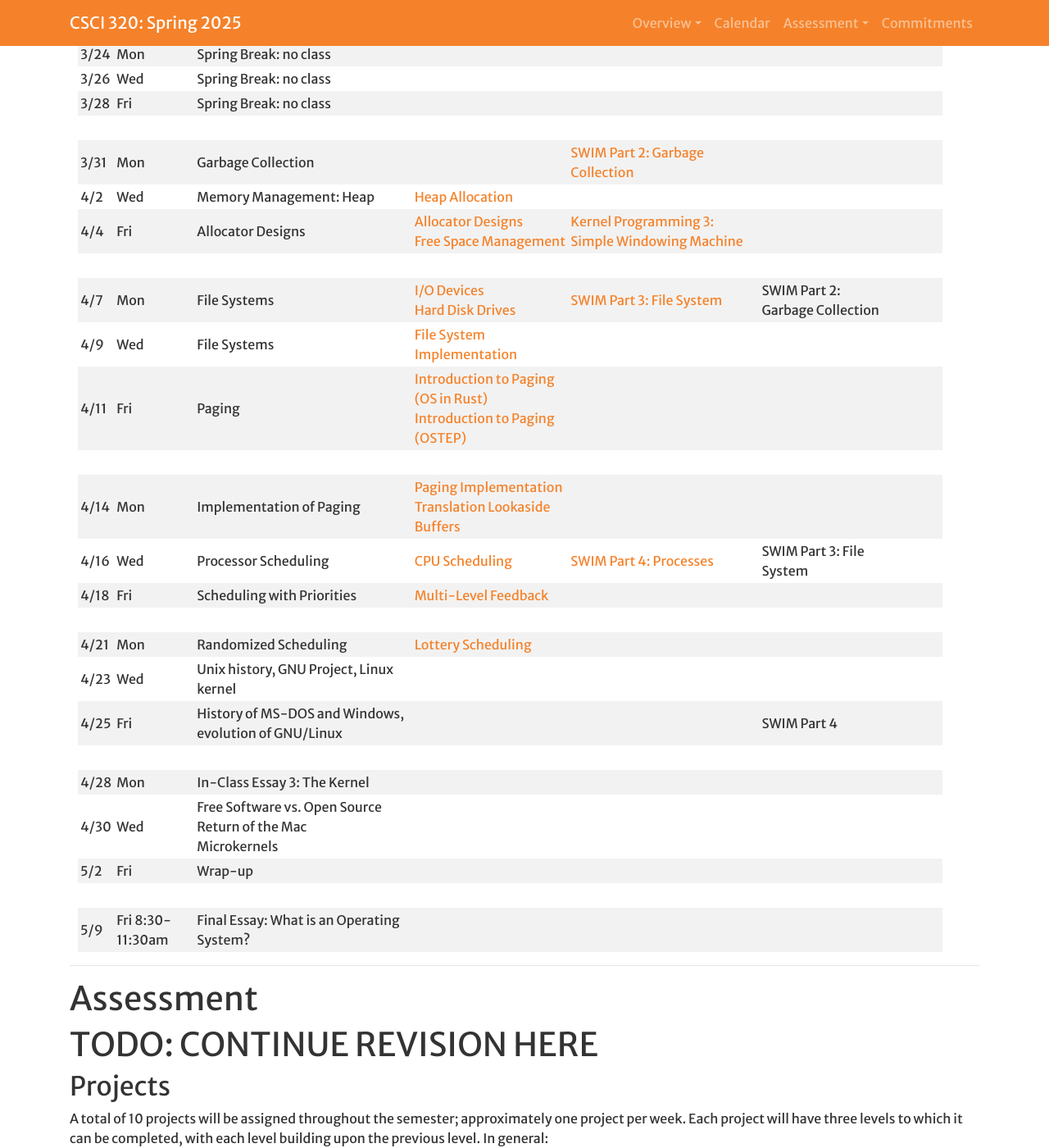
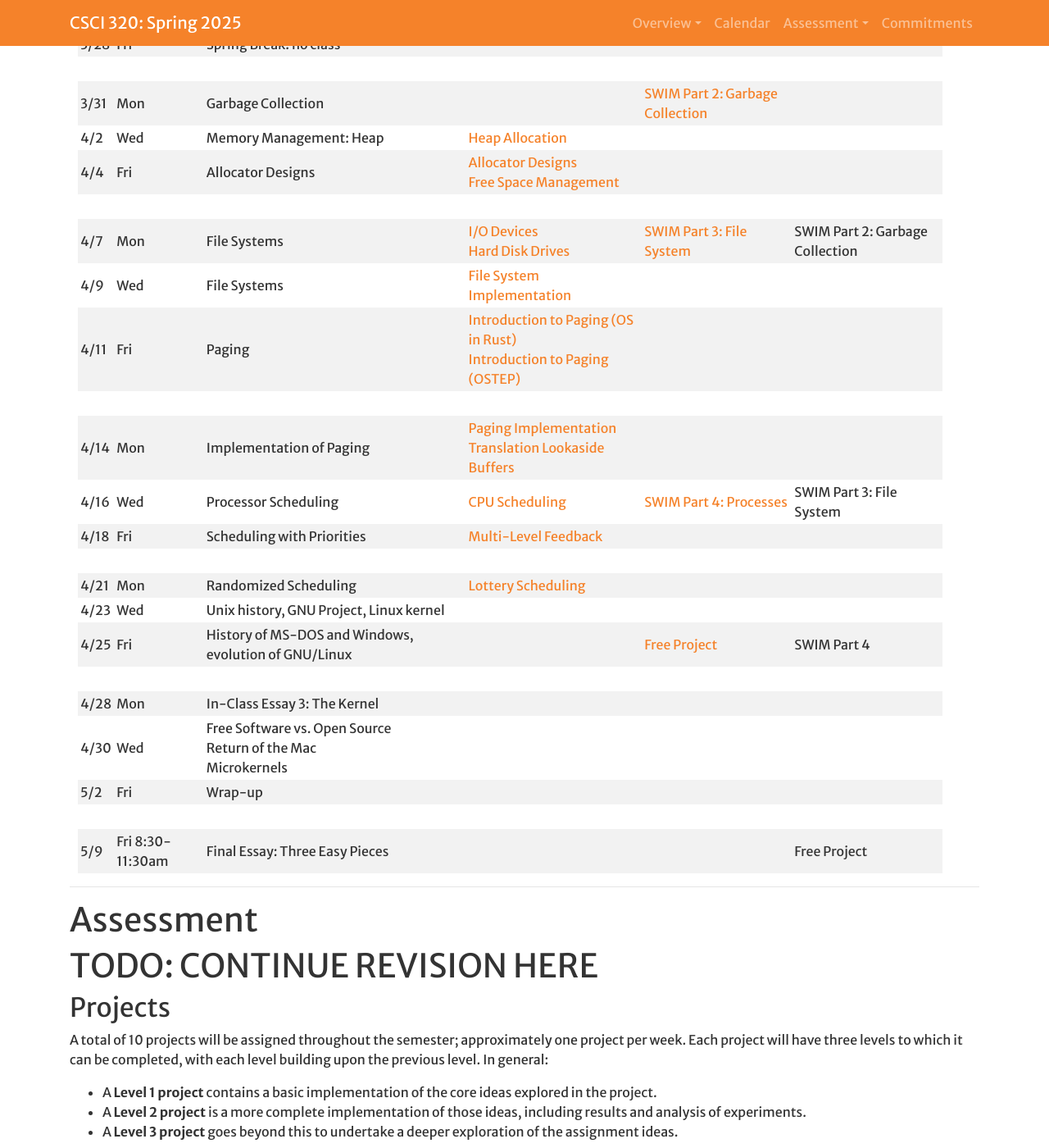
Before and after one commit to Hendrix-CS/csci320, a Jekyll site: the page built from index.md, in a window 1280 px wide and 1400 px high, scrolled down 3306 px. Shown: the whole window at 82% size. Built offline with Jekyll 4.4.1, drawn with Linux system fonts in a browser that asks for light colours; a script that is not in the unit is left out; our own code applies the rules of GitHub Pages for plain Markdown files; some of the changed text lies outside the part shown.

Commit message:
Update index.md

```diff
--- a/index.md
+++ b/index.md
@@ -85,7 +85,7 @@ Upon completing this course, our goal is for you to be able to:
 |      |
 | 3/31 | Mon | Garbage Collection | | [SWIM Part 2: Garbage Collection]() |
 | 4/2  | Wed | Memory Management: Heap | [Heap Allocation](https://os.phil-opp.com/heap-allocation/) | | |
-| 4/4  | Fri | Allocator Designs | [Allocator Designs](https://os.phil-opp.com/allocator-designs/)<br>[Free Space Management](http://pages.cs.wisc.edu/~remzi/OSTEP/vm-freespace.pdf) | [Kernel Programming 3: Simple Windowing Machine](https://hendrix-cs.github.io/csci320/projects/swim)  |  |
+| 4/4  | Fri | Allocator Designs | [Allocator Designs](https://os.phil-opp.com/allocator-designs/)<br>[Free Space Management](http://pages.cs.wisc.edu/~remzi/OSTEP/vm-freespace.pdf) | |  |
 |      |
 | 4/7  | Mon | File Systems | [I/O Devices](http://pages.cs.wisc.edu/~remzi/OSTEP/file-devices.pdf)<br>[Hard Disk Drives](http://pages.cs.wisc.edu/~remzi/OSTEP/file-disks.pdf)  | [SWIM Part 3: File System]({{site.baseurl}}/projects/filesystem.html) | SWIM Part 2: Garbage Collection |
 | 4/9  | Wed | File Systems | [File System Implementation](http://pages.cs.wisc.edu/~remzi/OSTEP/file-implementation.pdf) | |  |
@@ -97,13 +97,13 @@ Upon completing this course, our goal is for you to be able to:
 |      |
 | 4/21 | Mon | Randomized Scheduling | [Lottery Scheduling](http://pages.cs.wisc.edu/~remzi/OSTEP/cpu-sched-lottery.pdf) |  |  |
 | 4/23 | Wed | Unix history, GNU Project, Linux kernel
-| 4/25 | Fri | History of MS-DOS and Windows, evolution of GNU/Linux |  |  | SWIM Part 4  |
+| 4/25 | Fri | History of MS-DOS and Windows, evolution of GNU/Linux |  | [Free Project]() | SWIM Part 4  |
 |      |
 | 4/28 | Mon | In-Class Essay 3: The Kernel
 | 4/30 | Wed | Free Software vs. Open Source<br>Return of the Mac<br>Microkernels |  |  |  |
 | 5/2  | Fri | Wrap-up |  |  |  |
 |      |
-| 5/9  | Fri 8:30-11:30am | Final Essay: What is an Operating System?
+| 5/9  | Fri 8:30-11:30am | Final Essay: Three Easy Pieces | | | Free Project |
 
 <hr>
 # <a name="assessment">Assessment</a>
```
Also changed, not shown: other parts of index.md (+2 -2 lines).
